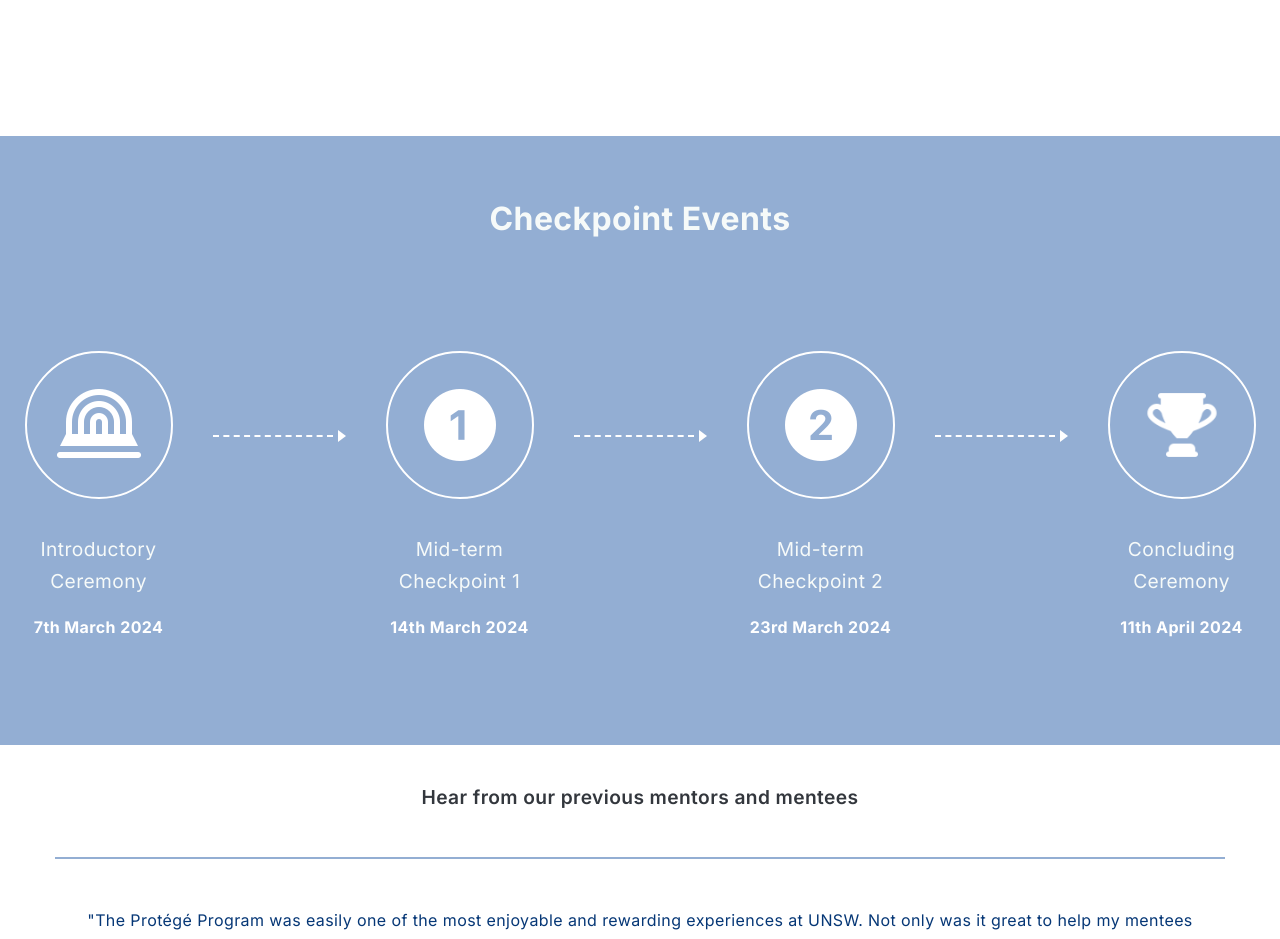
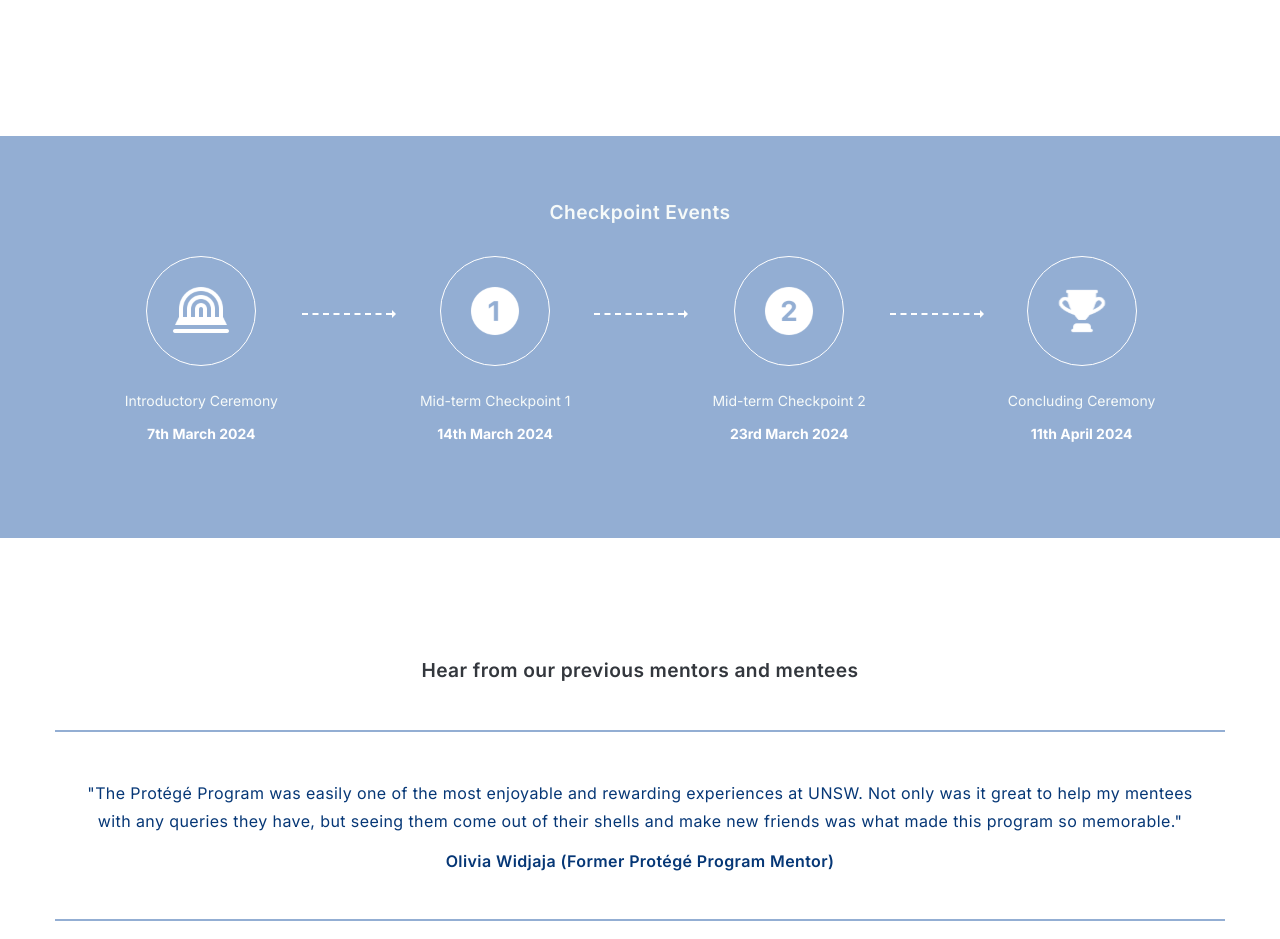
Before and after one commit to UNSW-WIESoc/website, a Next.js app: page /programs/protege-program in a window 1280 px wide. Shown: the part 1620-2559 px from the top of the page. Built offline with nearby package versions, Linux system fonts and the light colour scheme.

Commit message:
made the timeline smaller

```diff
--- a/components/ProgramsTimeline.tsx
+++ b/components/ProgramsTimeline.tsx
@@ -8,6 +8,7 @@ interface TimelineCardProps {
   text: string;
   date: string;
 }
+
 const Arrow = () => {
   return (
  <Box sx={{
@@ -20,26 +21,25 @@ const Arrow = () => {
       '&:before': {
         content: '""',
         display: 'block',
-        width: { xs: '2px', sm: '120px' },
-        height: { xs: '40px', sm: '0px' },
+        width: { xs: '2px', sm: '90px' },
+        height: { xs: '20px', sm: '0px' },
         borderBottom: { xs: 'none', sm: '2px dashed white' },
         borderLeft: { xs: '2px dashed white', sm: 'none' },
-        marginRight: { xs: '0px', sm: '5px' },
-        marginBottom: { xs: '5px', sm: '0px' },
+        marginRight: { xs: '0px', sm: '0px' },
+        marginBottom: { xs: '3px', sm: '0px' },
         position: 'relative',
-        top: { xs: '0px', sm: '-60px' }
+        top: { xs: '0px', sm: '-35px' }
       },
       '&:after': {
         content: '""',
         display: 'block',
         width: '0',
         height: '0',
-        borderTop: { xs: '8px solid white', sm: '6px solid transparent' },
-        borderBottom: { xs: 'none', sm: '6px solid transparent' },
-        borderLeft: { xs: '8px solid transparent', sm: '8px solid white' },
-        borderRight: { xs: '8px solid transparent', sm: 'none' },
-        transform: { xs: 'translateY(0)', sm: 'translateY(-60px)' },
-        marginTop: { xs: '0px', sm: '0px' },
+        borderTop: { xs: '6px solid white', sm: '4px solid transparent' },
+        borderBottom: { xs: 'none', sm: '4px solid transparent' },
+        borderLeft: { xs: '6px solid transparent', sm: '4px solid white' },
+        borderRight: { xs: '6px solid transparent', sm: 'none' },
+        transform: { xs: 'translateY(0)', sm: 'translateY(-35px)' },
         marginLeft: { xs: '0px', sm: '0px' }
       }
     }} />
@@ -55,42 +55,41 @@ const TimelineCard: FC<TimelineCardProps> = ({ icon, text, date }) => (
       alignItems: 'center',
       justifyContent: 'center' ,
       width: '100%',
-
     }}
   >
     <Box
       sx={{
-        width: { xs: '125px', sm: '148px' },
-        height: { xs: '125px', sm: '148px' },
+        width: { xs: '90px', sm: '110px' },
+        height: { xs: '90px', sm: '110px' },
         borderRadius: '50%',
-        border: '2px solid white',
+        border: '1px solid white',
         display: 'flex',
         alignItems: 'center',
         justifyContent: 'center',
         margin: { xs: '0', sm: '0' },
       }}
     >
-      <Image src={icon} alt={text} width={90} height={90} />
+      <Image src={icon} alt={text} width={60} height={60} />
     </Box>
     <Box
       sx={{
         textAlign: { xs: 'center', sm: 'center' },
-        ml: { xs: 7, sm: 0 },
-        mt: { xs: 0, sm: 2 },
+        ml: { xs: 5, sm: 0 },
+        mt: { xs: 0, sm: 1 },
       }}
     >
       <Typography
-        level="body-lg"
+        level="body-sm"
         className="light-white"
-        sx={{ marginTop: { xs: '0', sm: '18px' } }}
+        sx={{ marginTop: { xs: '0', sm: '18px' }, fontSize: '0.875rem', whiteSpace: 'nowrap'}}
       >
         {text}
       </Typography>
 
       <Typography
-        level="body"
+        level="body-xs"
         className="white"
-        sx={{ marginTop: { xs: '12px', sm: '16px' }, fontWeight: 'bold' }}
+        sx={{ marginTop: { xs: '12px', sm: '16px' }, fontWeight: 'bold', fontSize: '0.875rem', whiteSpace: 'nowrap'}}
       >
         {date}
       </Typography>
@@ -100,13 +99,15 @@ const TimelineCard: FC<TimelineCardProps> = ({ icon, text, date }) => (
 
 const Timeline = () => {
   return (
-      <Box className='bg-medium-blue' sx={{ justifyContent: 'center' }} pb={3} width='100%'>
-      <HeadingBodyText heading='Checkpoint Events' body={''} color='light-white' />
+      <Box className='bg-medium-blue' sx={{ justifyContent: 'center', pt: 8, pb: 2 }} pb={3} mb={10} width='100%'>
+      <Typography level='subtitle-lg' className='light-white' sx={{ mb: 4, textAlign: 'center'}}>
+      Checkpoint Events
+      </Typography>
       <Stack
         direction={{ xs: 'column', sm: 'row' }}
         justifyContent="center"
         alignItems='center'
-        spacing={5}
+        spacing={3}
         pb={10}
         sx={{ width: { xs: '90%', md: '65%' }, mx: 'auto' }}
       >
```
